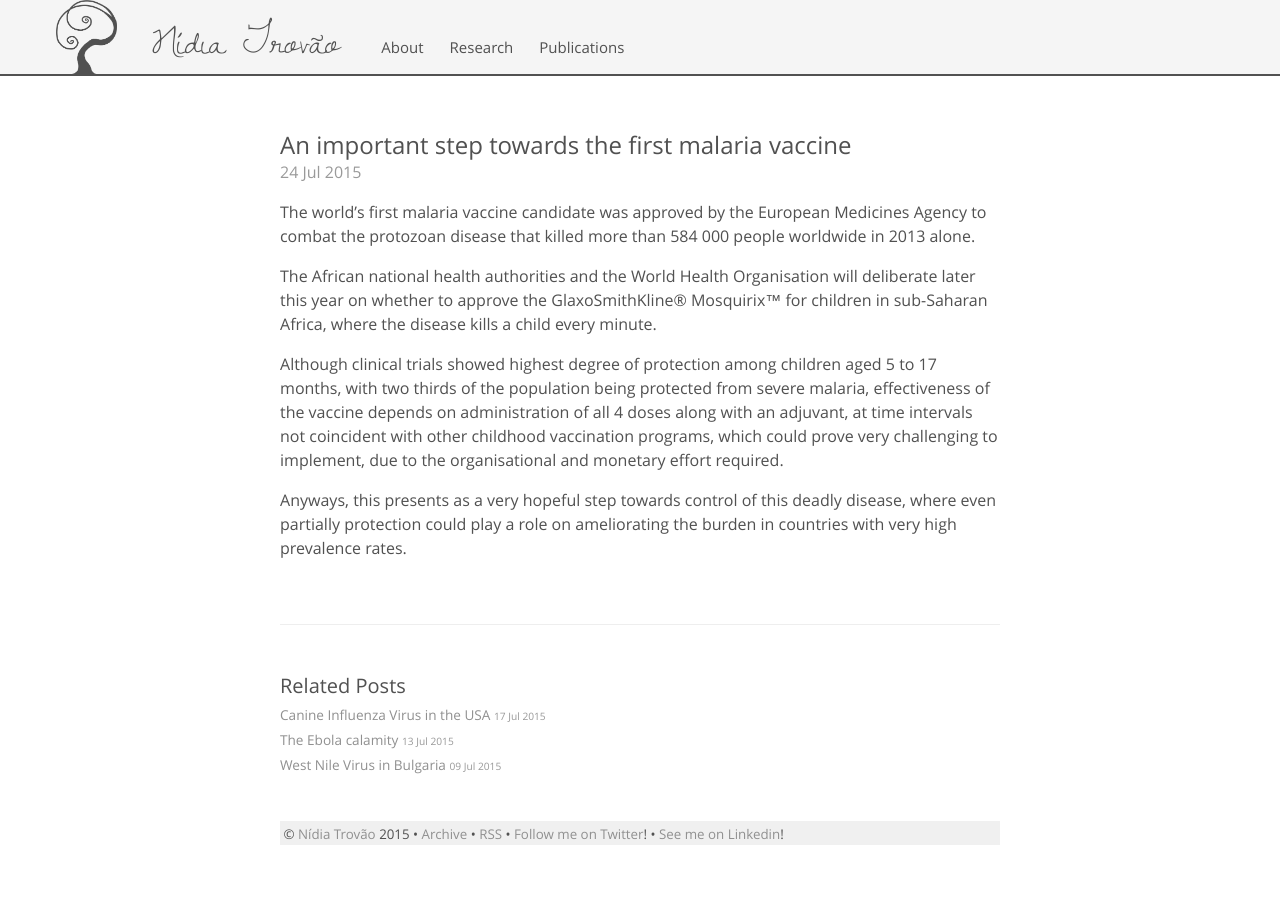
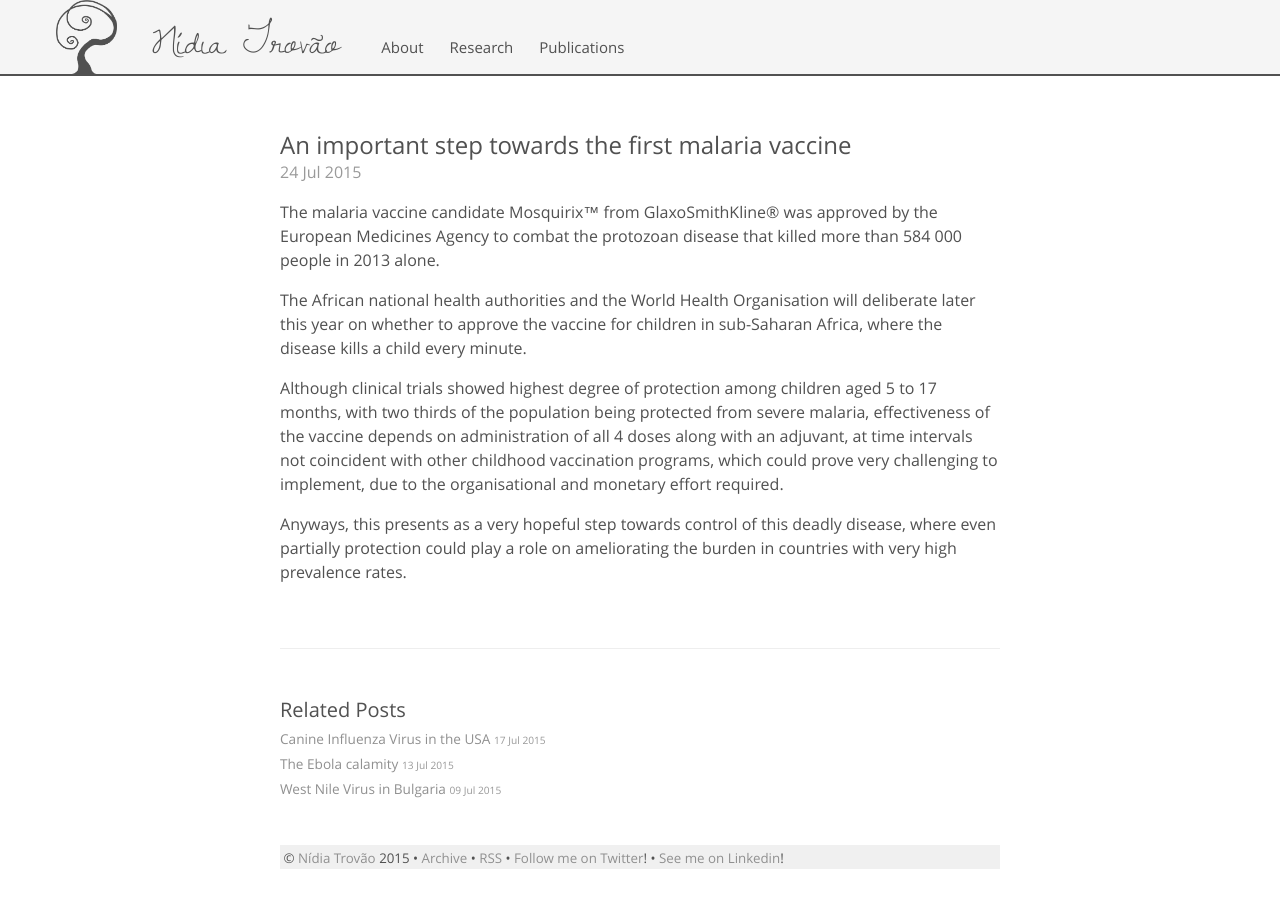
Before and after one commit to nidiatrovao/nidiatrovao.github.io, a Jekyll site: the page built from _posts/2015-07-24-vaccine-malaria.md, in a window 1280 px wide. Built offline with Jekyll 4.4.1, drawn with Linux system fonts in a browser that asks for light colours.

Commit message:
6th post

```diff
--- a/_posts/2015-07-24-vaccine-malaria.md
+++ b/_posts/2015-07-24-vaccine-malaria.md
@@ -3,9 +3,9 @@ layout: post
 title: An important step towards the first malaria vaccine
 ---
 
-The world's first malaria vaccine candidate was approved by the European Medicines Agency to combat the protozoan disease that killed more than 584 000 people worldwide in 2013 alone.
+The malaria vaccine candidate Mosquirix&trade; from GlaxoSmithKline&reg; was approved by the European Medicines Agency to combat the protozoan disease that killed more than 584 000 people in 2013 alone.
 
-The African national health authorities and the World Health Organisation will deliberate later this year on whether to approve the GlaxoSmithKline&reg; Mosquirix&trade; for children in sub-Saharan Africa, where the disease kills a child every minute.
+The African national health authorities and the World Health Organisation will deliberate later this year on whether to approve the vaccine for children in sub-Saharan Africa, where the disease kills a child every minute.
 
 Although clinical trials showed highest degree of protection among children aged 5 to 17 months, with two thirds of the population being protected from severe malaria, effectiveness of the vaccine depends on administration of all 4 doses along with an adjuvant, at time intervals not coincident with other childhood vaccination programs, which could prove very challenging to implement, due to the organisational and monetary effort required.
 
```
